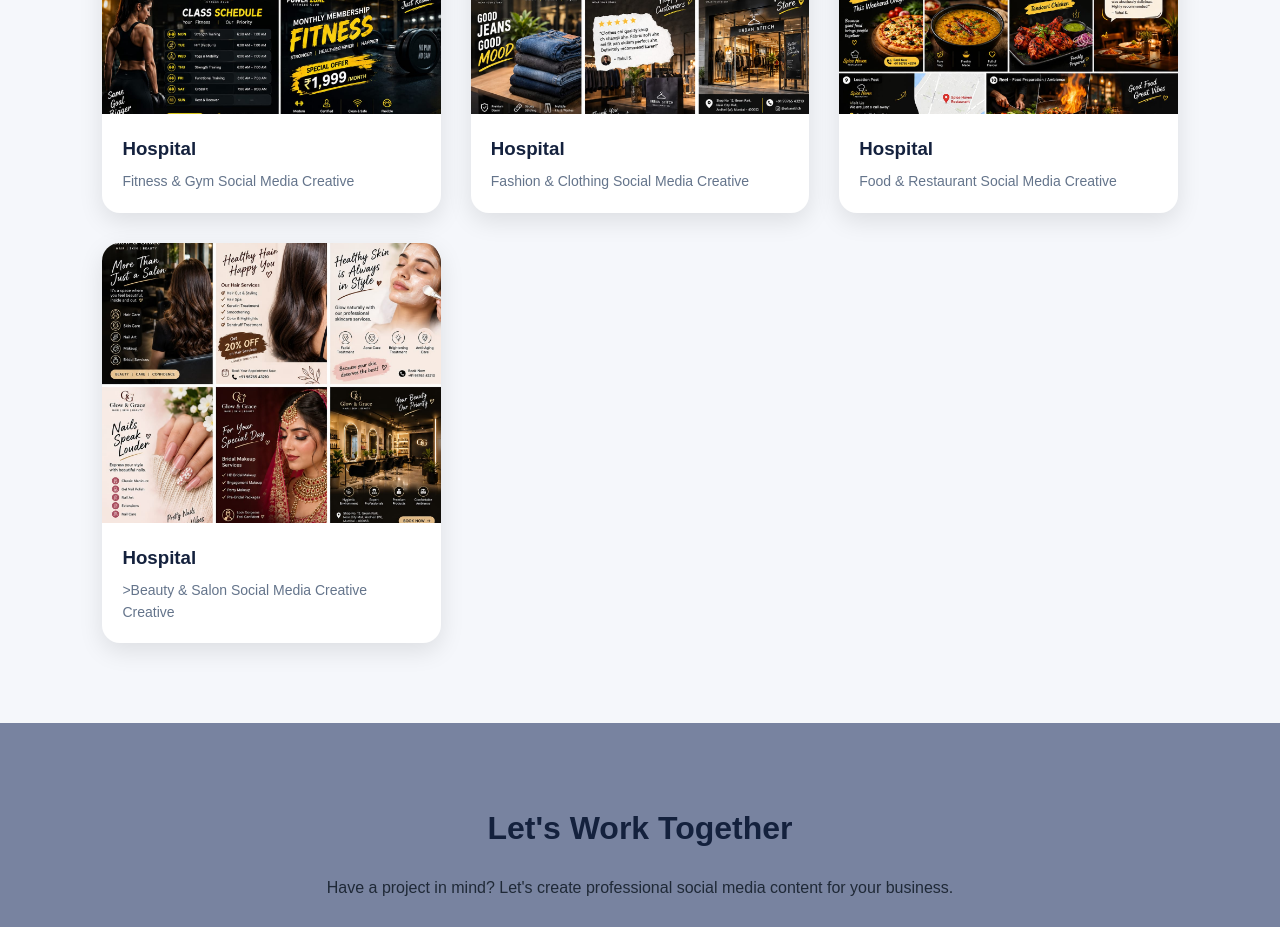
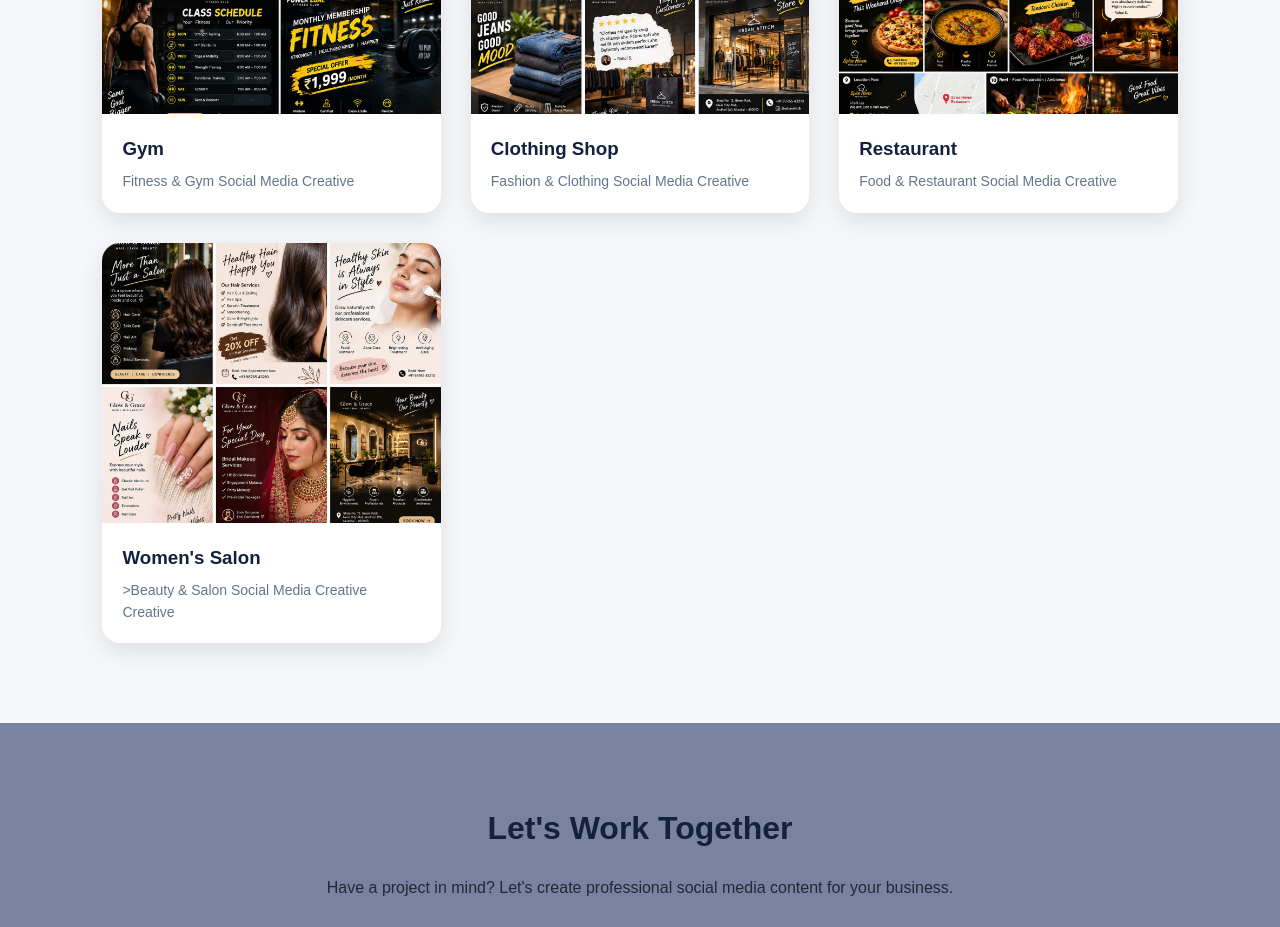
Before and after one commit to anantjabare937-star/Ashish-Portfolio1, a plain HTML site: page index.html in a window 1280 px wide. Shown: the part 3420-4347 px from the top of the page. Drawn offline with Linux system fonts and the light colour scheme.

Commit message:
Add files via upload

```diff
--- a/index.html
+++ b/index.html
@@ -423,7 +423,7 @@
             <img src="Gym.jpeg" alt="Fitness & Gym Social Media Creative">
 
             <div class="portfolio-info">
-                <h3>Hospital</h3>
+                <h3>Gym</h3>
                 <p>Fitness & Gym Social Media Creative</p>
             </div>
         </div>
@@ -433,7 +433,7 @@
             <img src="Clothing.jpeg" alt="Fashion & Clothing Social Media Creative">
 
             <div class="portfolio-info">
-                <h3>Hospital</h3>
+                <h3>Clothing Shop</h3>
                 <p>Fashion & Clothing Social Media Creative</p>
             </div>
         </div>
@@ -443,7 +443,7 @@
             <img src="Restaurant.jpeg" alt="Food & Restaurant Social Media Creative">
 
             <div class="portfolio-info">
-                <h3>Hospital</h3>
+                <h3>Restaurant</h3>
                 <p>Food & Restaurant Social Media Creative</p>
             </div>
         </div>
@@ -453,7 +453,7 @@
             <img src="Women's Salon.jpeg" alt=">Beauty & Salon Social Media Creative Creative">
 
             <div class="portfolio-info">
-                <h3>Hospital</h3>
+                <h3>Women's Salon</h3>
                 <p>>Beauty & Salon Social Media Creative Creative</p>
             </div>
         </div>
```
